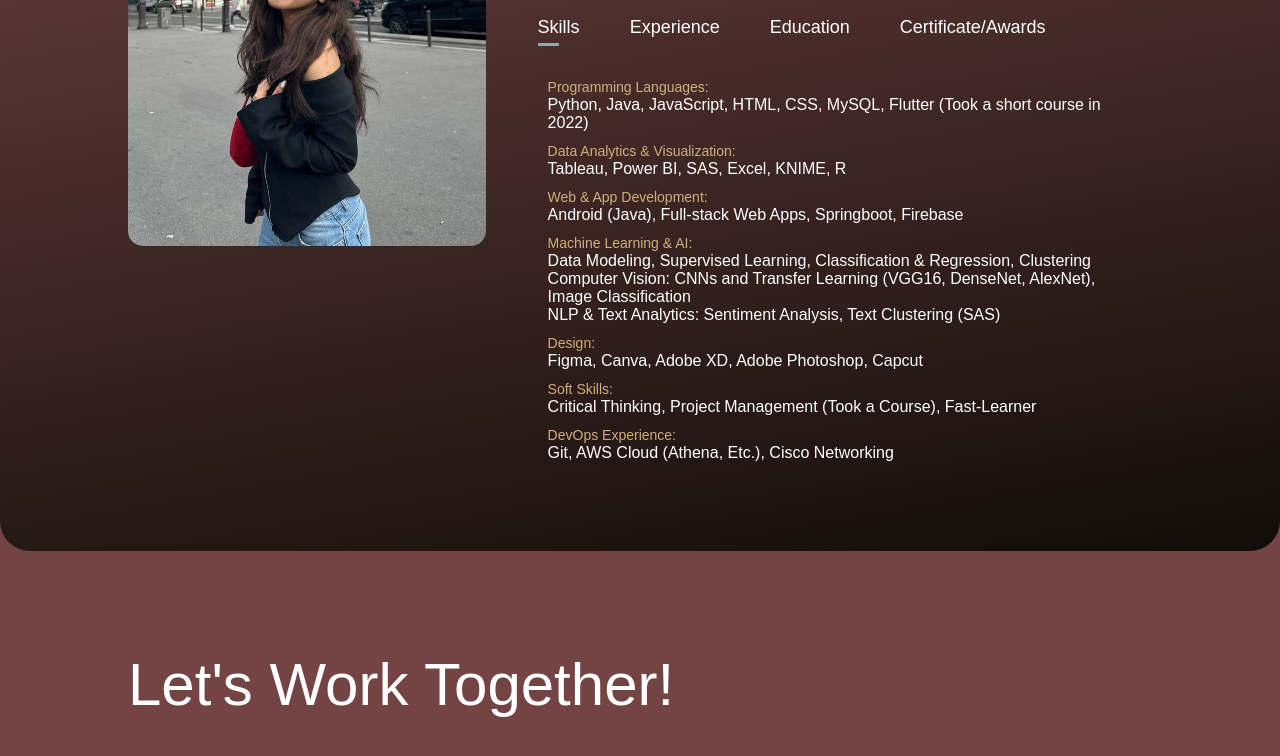
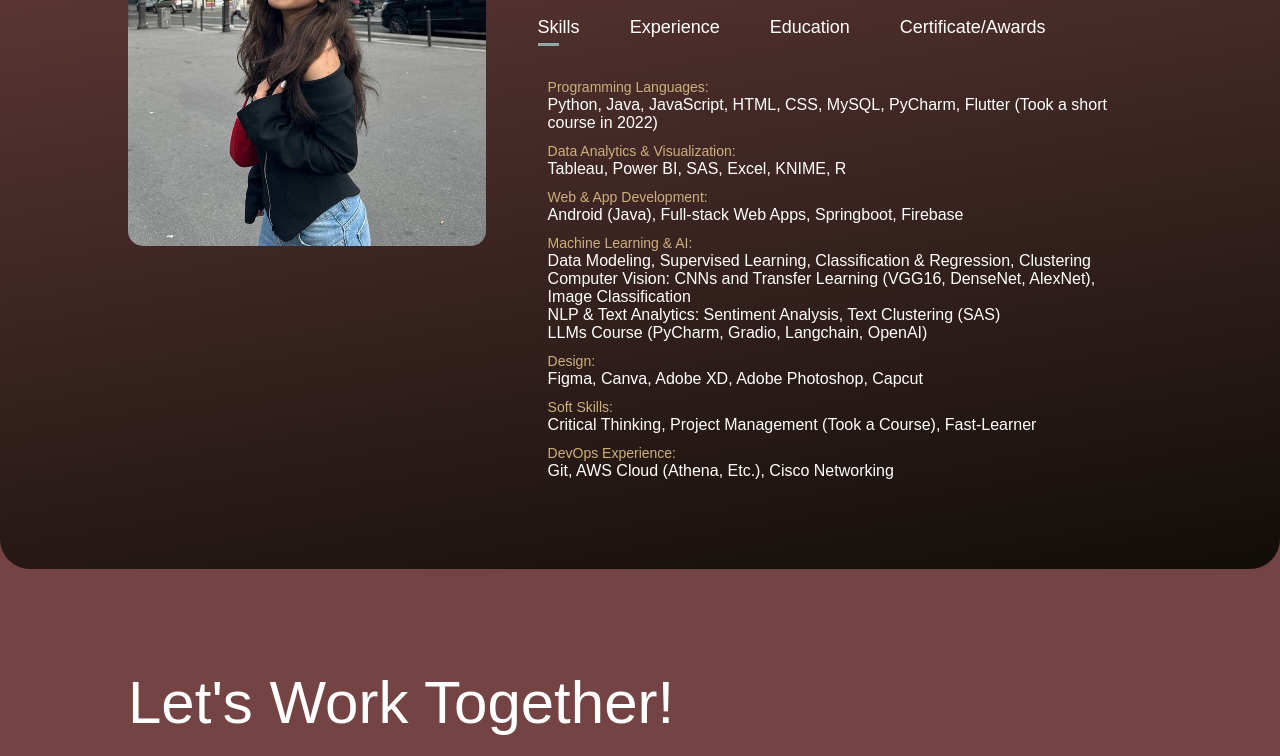
Before and after one commit to ToniEnriquez/Toni-s-Website, a plain HTML site: page index.html in a window 1280 px wide. Shown: the part 1131-1887 px from the top of the page. Drawn offline with Linux system fonts and the light colour scheme.

Commit message:
Update index.html

```diff
--- a/index.html
+++ b/index.html
@@ -54,11 +54,12 @@
                     </div>
                     <div class="tab-contents active-tab" id="skills">
                         <ul>
-                            <li><span>Programming Languages:</span><br> Python, Java, JavaScript, HTML, CSS, MySQL, Flutter (Took a short course in 2022)</li>
+                            <li><span>Programming Languages:</span><br> Python, Java, JavaScript, HTML, CSS, MySQL, PyCharm, Flutter (Took a short course in 2022)</li>
                             <li><span>Data Analytics & Visualization:</span><br> Tableau, Power BI, SAS, Excel, KNIME, R <br></li>
                             <li><span>Web & App Development:</span><br> Android (Java), Full-stack Web Apps, Springboot, Firebase <br></li>
                             <li><span>Machine Learning & AI:</span><br> Data Modeling, Supervised Learning, Classification & Regression, Clustering
-                                <br>Computer Vision: CNNs and Transfer Learning (VGG16, DenseNet, AlexNet), Image Classification<br> NLP & Text Analytics: Sentiment Analysis, Text Clustering (SAS) </li>
+                                <br>Computer Vision: CNNs and Transfer Learning (VGG16, DenseNet, AlexNet), Image Classification<br> NLP & Text Analytics: Sentiment Analysis, Text Clustering (SAS) <br>
+                                    LLMs Course (PyCharm, Gradio, Langchain, OpenAI) </li>
                             <li><span>Design:</span><br>  Figma, Canva, Adobe XD, Adobe Photoshop, Capcut</li>
                             <li><span>Soft Skills:</span><br>  Critical Thinking, Project Management (Took a Course), Fast-Learner </li>
                             <li><span>DevOps Experience:</span><br> Git, AWS Cloud (Athena, Etc.), Cisco Networking</li>
```
